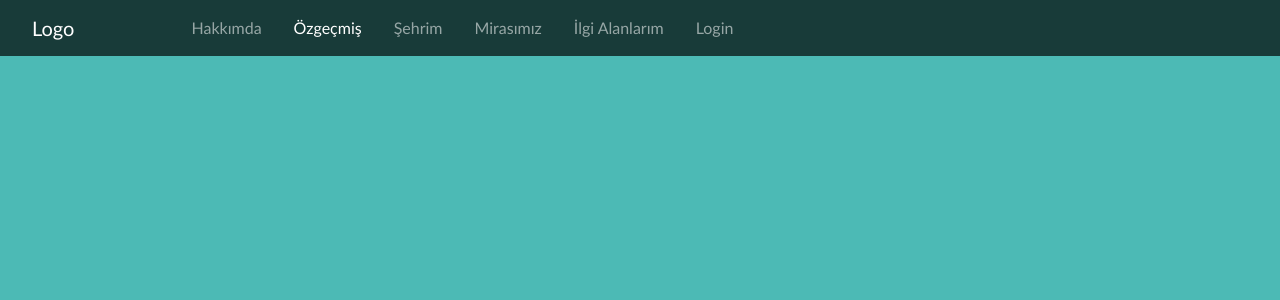
After one commit to EnesK019/Web-Teknolojileri-Proje, a PHP site: page /egitim.html in a window 1280 px wide. The commit adds this page. Shown: the top 300 px of the page. Run offline with PHP 8.4, Linux system fonts and the light colour scheme.

Commit message:
Add files via upload

```diff
--- a/css/style.css
+++ b/css/style.css
@@ -7,6 +7,9 @@ body
 }
 .navbar-bg{
     background-color: #183B39;
+}
+.card{
+    border: #183B39;
 }
 .card-bg{
     background-color: #327A77;
--- /dev/null
+++ b/egitim.html
@@ -0,0 +1,54 @@
+<!DOCTYPE html>
+<html lang="en">
+<head>
+    <meta charset="utf-8">
+    <meta http-equiv="X-UA-Compatible" content="IE=edge">
+    <meta name="viewport" content="width=device-width, initial-scale=1">
+    <title>Özgeçmiş</title>
+    <link href="bootstrap/css/bootstrap.min.css" rel="stylesheet">
+    <link rel="stylesheet" href="css/style.css" type="text/css">
+</head>
+<body>
+
+    <nav class="navbar navbar-expand-md navbar-dark navbar-bg fixed-top">
+        <div class="container row">
+          <div class="col-1">
+            <a class="navbar-brand ms-2" href="/">Logo</a>
+          </div>
+
+           <button class="navbar-toggler" type="button" data-bs-toggle="collapse" data-bs-target="#navbarSupportedContent" aria-controls="navbarSupportedContent" aria-expanded="false" aria-label="Toggle navigation">
+           <span class="navbar-toggler-icon"></span>
+           </button>
+           <div class="collapse navbar-collapse" id="navbarSupportedContent">
+             <div class="col-11 container">
+               <ul class="navbar-nav me-3 mb-lg-0">
+                <li class="nav-item me-3">
+                   <a class="nav-link "  href="index.html">Hakkımda</a>
+                </li>
+                <li class="nav-item me-3">
+                 <a class="nav-link active " aria-current="page" href="egitim.html">Özgeçmiş</a>
+                </li>
+                <li class="nav-item me-3">
+                 <a class="nav-link" href="sehrim.html">Şehrim</a>
+               </li>
+               <li class="nav-item me-3">
+                  <a class="nav-link" href="mirasimiz.html">Mirasımız</a>
+                </li>
+                 <li class="nav-item me-3">
+                   <a class="nav-link" href="ilgialanlarim.html">İlgi Alanlarım</a>
+                 </li>
+                <li class="nav-item me-3">
+                   <a class="nav-link" href="iletisim.html">Login</a>
+                </li>
+             </ul>
+            </div>
+          </div>
+        </div>
+      </nav>
+
+
+
+
+    <script src="bootstrap/js/bootstrap.bundle.min.js"></script>
+</body>
+</html>
```
Also changed, not shown: index.html (+20 -6 lines), images/bilgisayaroyunu.png (added).
